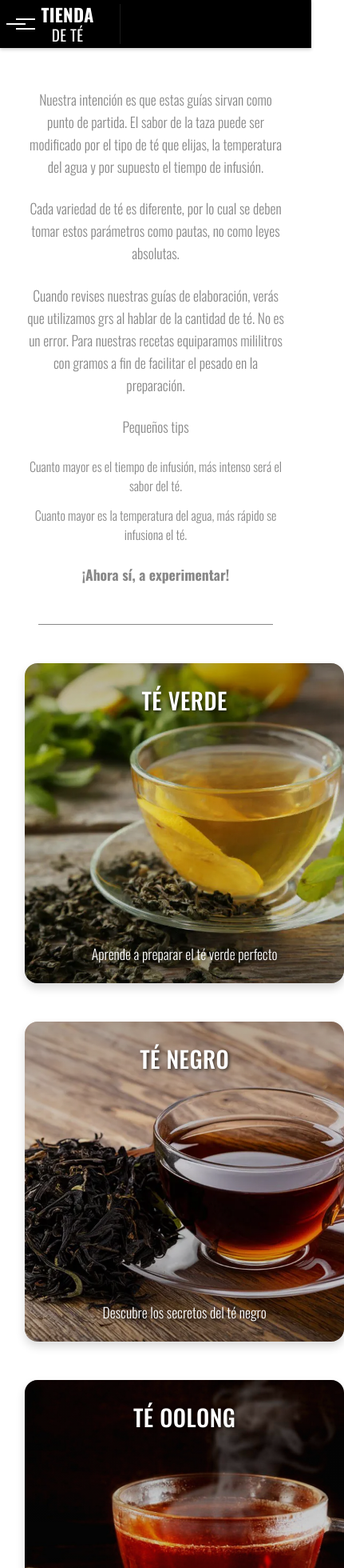
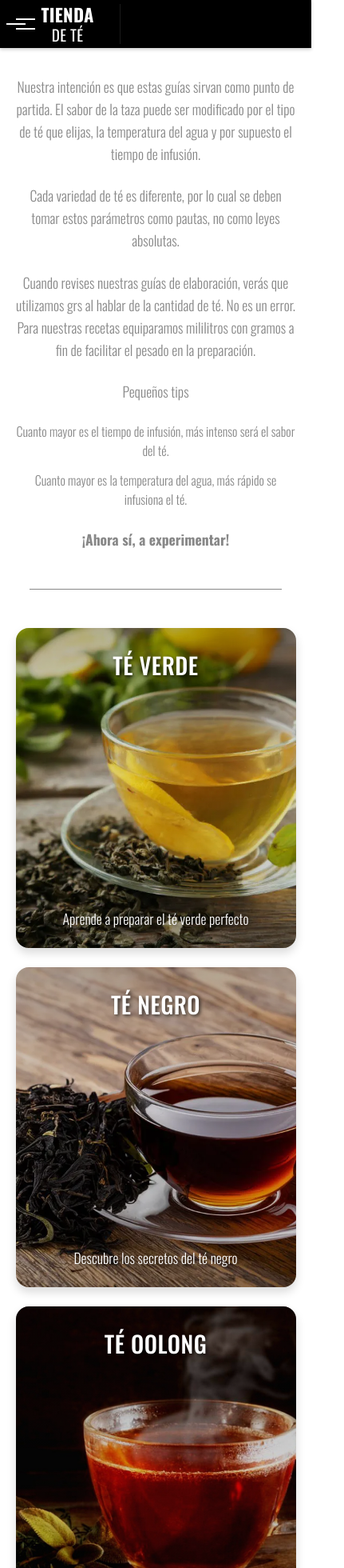
Before and after one commit to MatiasNarvaja/tienda-de-te, an Angular app: page /tutoriales in a window 390 px wide. Shown: the top 1960 px of the page at 80% size, 431 px wide, since content can reach past the window. Built offline with nearby package versions, Linux system fonts and the light colour scheme.

Commit message:
correcion de footer

```diff
--- a/src/app/pages/tutoriales/tutoriales.component.scss
+++ b/src/app/pages/tutoriales/tutoriales.component.scss
@@ -126,3 +126,15 @@
     }
   }
 }
+
+// Responsive design
+@media (max-width: 768px) {
+  .tutoriales-section {
+    padding: 1rem 5%;
+
+    .tutoriales-grid {
+      grid-template-columns: 1fr;
+      gap: 1.5rem;
+    }
+  }
+}
```
Also changed, not shown: src/app/shared/footer/footer.component.ts (+3 -4 lines).
